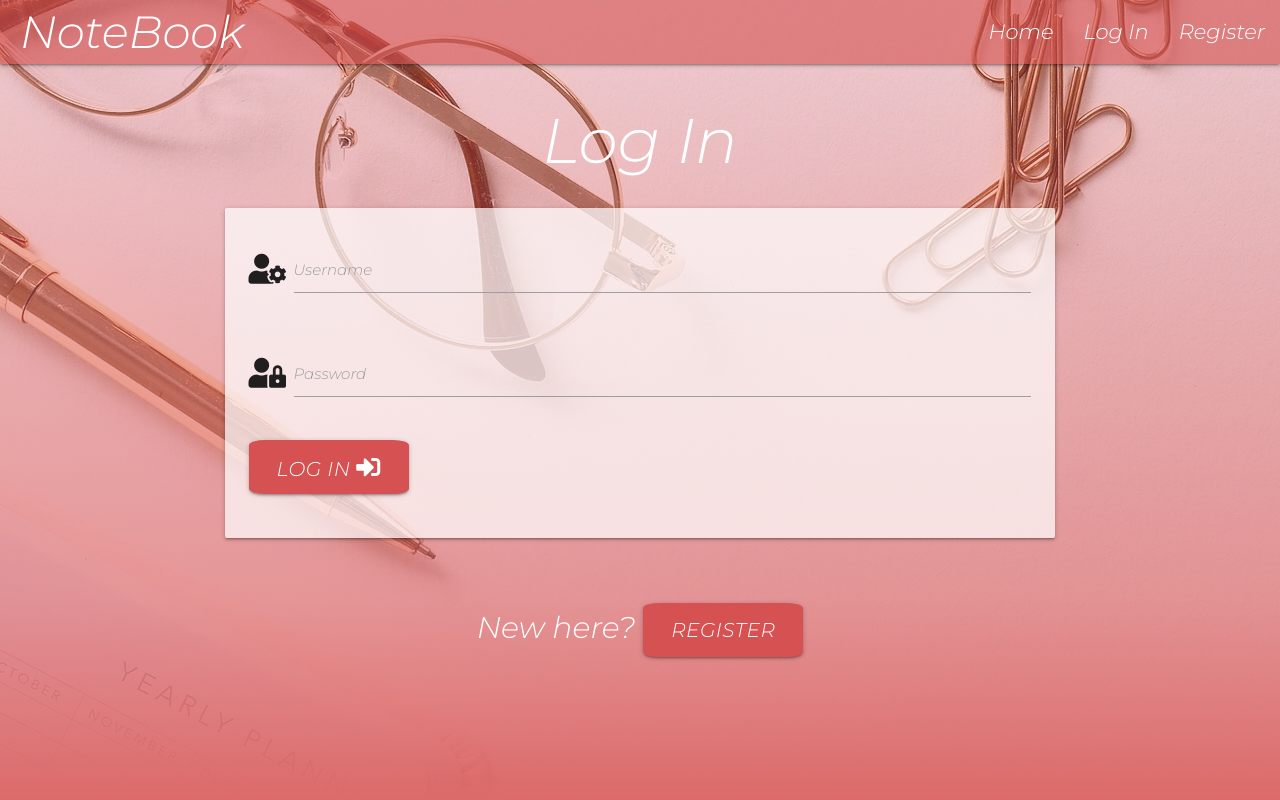
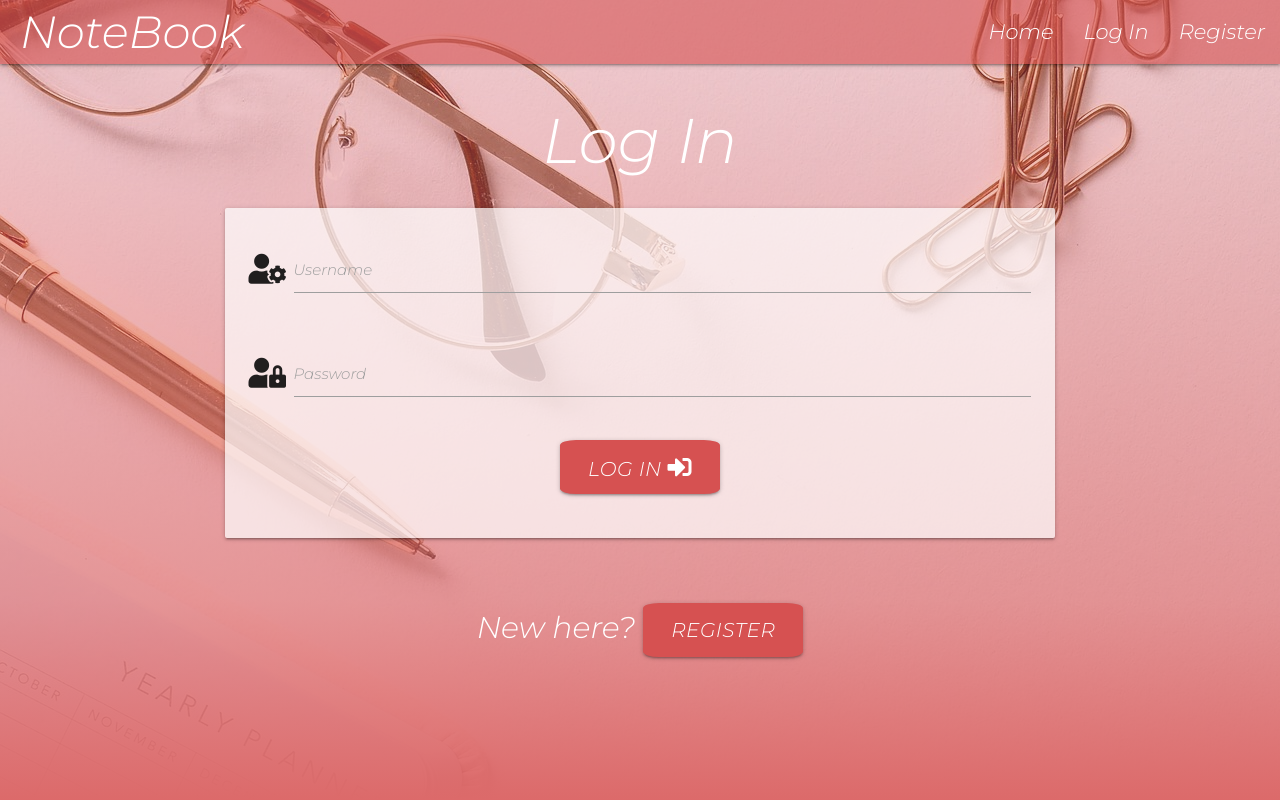
Before and after one commit to Code-Institute-Submissions/Ms3-project-3, a Flask app: page /login in a window 1280 px wide. Run offline with Flask 2, Linux system fonts and the light colour scheme; some libraries are stand-ins or nearby versions.

Commit message:
changed place in READme file, fixed login button so its center align

```diff
--- a/templates/login.html
+++ b/templates/login.html
@@ -31,8 +31,8 @@
                 </div>
                 <!-- Register -->
                 <div class="row">
-                    <div class="col">
-                        <button id="general-btn" type="submit" class="s4 offset-s4 btn-large">
+                    <div class="col s12 center-align">
+                        <button id="general-btn" type="submit" class="btn-large">
                             Log In <i class="fas fa-sign-in-alt"></i>
                         </button>
                     </div>
```
Also changed, not shown: README.md.
